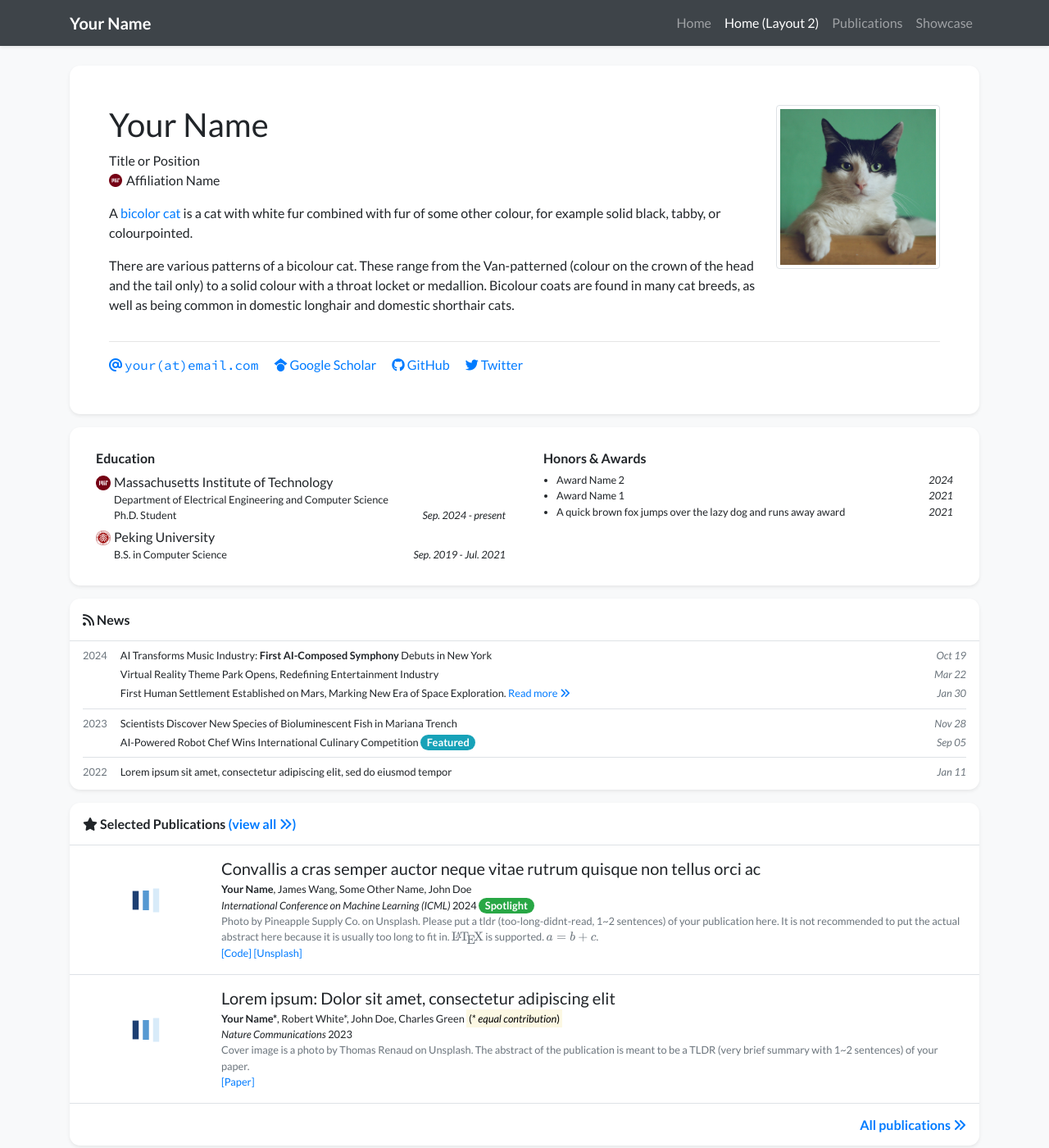
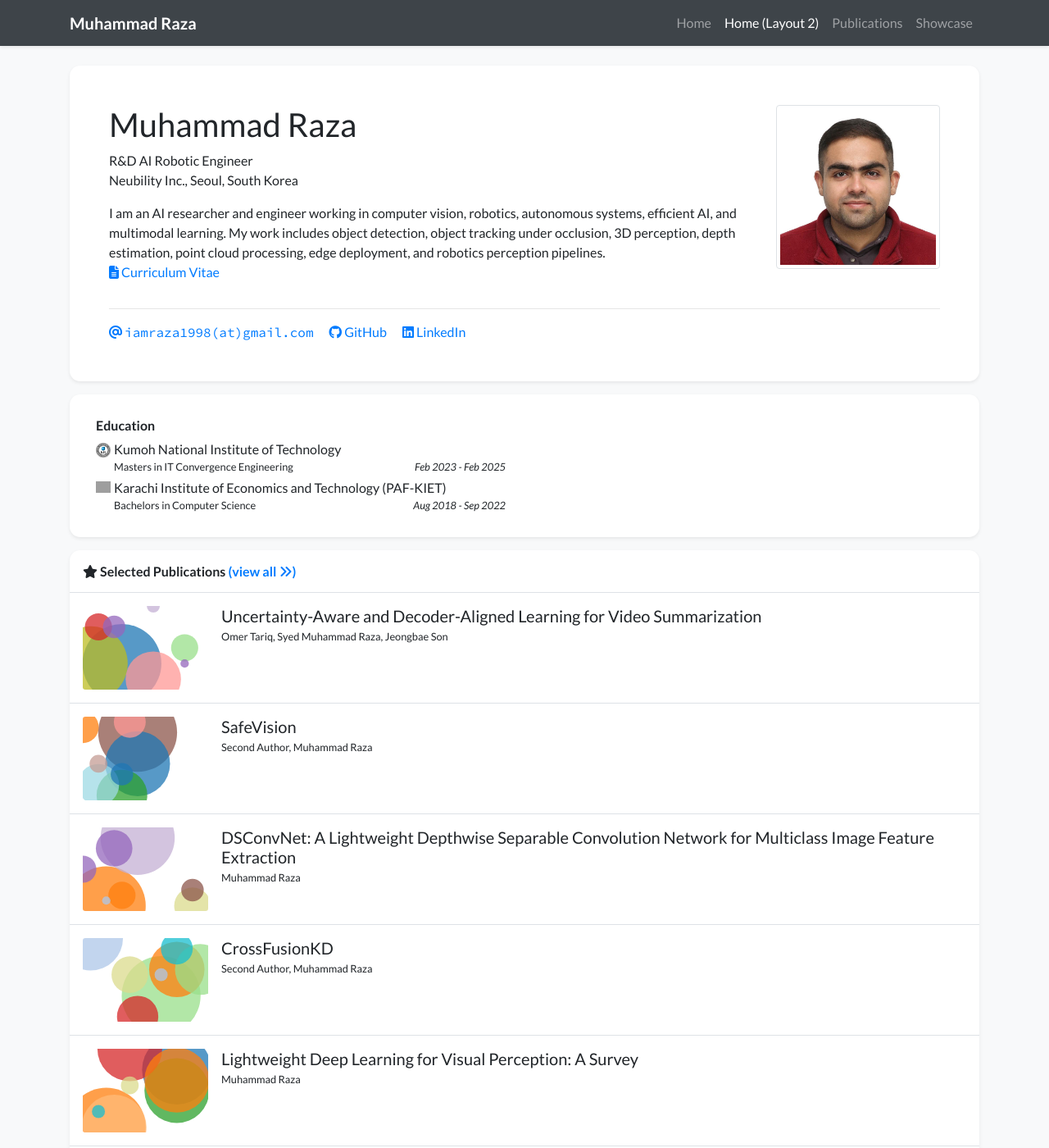
Before and after one commit to SMRaza1009/SMRaza1009.github.io, a Jekyll site: the page built from index_layout2.html, in a window 1280 px wide and 1400 px high. Shown: the whole window at 82% size. Built offline with Jekyll 4.4.1, drawn with Linux system fonts in a browser that asks for light colours; nearby versions of some CDN libraries; a style sheet for code colours, icons or effects is not loaded; some of the changed text lies outside the part shown; grey boxes are pictures that could not be loaded.

```diff
--- a/_config.yml
+++ b/_config.yml
@@ -1,40 +1,29 @@
-# Welcome to Jekyll!
-#
-# This config file is meant for settings that affect your whole blog, values
-# which you are expected to set up once and rarely edit after that. If you find
-# yourself editing this file very often, consider using Jekyll's data files
-# feature for the data you need to update frequently.
-#
-# For technical reasons, this file is *NOT* reloaded automatically when you use
-# 'bundle exec jekyll serve'. If you change this file, please restart the server process.
+title: "Syed Muhammad Raza -  Scientist / AI Robotics Engineer"
+description: "Syed Muhammad Raza is an AI researcher and robotics engineer in Seoul, South Korea, working on computer vision, autonomous systems, multimodal learning, 3D perception, and efficient AI."
+url: "https://smraza1009.github.io"
+baseurl: ""
 
-# Site settings
-# These are used to personalize your new site. If you look in the HTML files,
-# you will see them accessed via {{ site.title }}, {{ site.email }}, and so on.
-# You can create any custom variable you would like, and they will be accessible
-# in the templates via {{ site.myvariable }}.
-baseurl: "/academic-homepage" # the subpath of your site, e.g. /blog
+markdown: kramdown
+timezone: Asia/Seoul
 
-# Build settings
-markdown: kramdown
 plugins:
   - jekyll-email-protect
+  - jekyll-seo-tag
 
-# Exclude from processing.
-# The following items will not be processed, by default. Create a custom list
-# to override the default setting.
-# exclude:
-#   - Gemfile
-#   - Gemfile.lock
-#   - node_modules
-#   - vendor/bundle/
-#   - vendor/cache/
-#   - vendor/gems/
-#   - vendor/ruby/
-
-# timezone: Asia/Shanghai
+author:
+  name: "Syed Muhammad Raza"
+  url: "https://smraza1009.github.io"
 
 collections:
-  - publications
-  - news
-  - showcase
+  publications:
+    output: true
+  news:
+    output: true
+  showcase:
+    output: true
+
+defaults:
+  - scope:
+      path: ""
+    values:
+      seo_description_max_words: 50
--- a/_data/profile.yml
+++ b/_data/profile.yml
@@ -1,61 +1,40 @@
-primary_name: "Your Name"
+primary_name: "Muhammad Raza"
 secondary_name: ""
-navbar_name: "Your Name"
+navbar_name: "Muhammad Raza"
 
 positions:
-- name: Title or Position
-- name: Affiliation Name
-  logo: /assets/images/badges/MIT_Social_circle.png  # Logo is optional
+  - name: "R&D AI Robotic Engineer"
+  - name: "Neubility Inc., Seoul, South Korea"
 
-
-email: "your@email.com"
-# cv_link: link-to-your-cv-file
-gscholar: xFmQpf4AAAAJ  # This is an example, replace it with your own Google Scholar ID
-github: your_github_id
-twitter: your_twitter_id  # Do not include the '@' symbol
-# wechat_qrcode: /assets/images/etc/wechat.jpg
-# wechat_prompt: >-
-#   Please tell me your <strong>name</strong> and <strong>affiliation</strong> (current or past) when adding my wechat. Thanks!
-# linkedin: your-linked-in-id
-# orcid: 0000-0000-0000-0000
+email: "iamraza1998@gmail.com"
+github: "SMRaza1009"
+linkedin: ""
+cv_link: "/assets/cv/Muhammad_Raza_CV.pdf"
 
 short_bio_text_justify: false
 short_bio: >-
-  <p>
-    A <a href="https://en.wikipedia.org/wiki/Bicolor_cat" target="_blank">bicolor cat</a> is a cat with white fur combined with fur of some other colour, for example solid black, tabby, or colourpointed.
-  </p>
-  <p>
-    There are various patterns of a bicolour cat. These range from the Van-patterned (colour on the crown of the head
-    and the tail only) to a solid colour with a throat locket or medallion. Bicolour coats are found in many cat breeds,
-    as well as being common in domestic longhair and domestic shorthair cats.
-  </p>
+  I am an AI researcher and engineer working in computer vision, robotics,
+  autonomous systems, efficient AI, and multimodal learning. My work includes
+  object detection, object tracking under occlusion, 3D perception, depth estimation,
+  point cloud processing, edge deployment, and robotics perception pipelines.
 
-portrait_url: /assets/images/photos/portrait.jpg
-portrait_caption: >-
-  Photo by Manja Vitolic on Unsplash (this caption is optional, comment it out to disable).
+portrait_url: "/assets/images/photos/RAZA.jpeg"
+portrait_caption: "Portfolio photo"
 
 education:
-- name: Massachusetts Institute of Technology
-  logo: /assets/images/badges/MIT_Social_circle.png
-  position: >-
-    Department of Electrical Engineering and Computer Science <br/>
-    Ph.D. Student
-  date: Sep. 2024 - present
-- name: Peking University
-  logo: /assets/images/badges/PKU_red.png
-  position: B.S. in Computer Science
-  date: Sep. 2019 - Jul. 2021
+  - name: "Kumoh National Institute of Technology"
+    logo: "/assets/images/badges/KIT_logo.jpg"
+    position: "Masters in IT Convergence Engineering"
+    date: "Feb 2023 - Feb 2025"
+  - name: "Karachi Institute of Economics and Technology (PAF-KIET)"
+    logo: "/assets/images/badges/paf-kiet-logo.png"
+    position: "Bachelors in Computer Science"
+    date: "Aug 2018 - Sep 2022"
 
-# experience:
-# - name: Peking University
-#   logo: /assets/images/badges/PKU_red.png
-#   position: Research Intern
-#   date: Sep. 2019 - Jul. 2021
-
-awards:
-- name: Award Name 2
-  date: 2024
-- name: Award Name 1
-  date: 2021
-- name: A quick brown fox jumps over the lazy dog and runs away award
-  date: 2021
+publications:
+  - name: "Neurocomputing paper accepted"
+    date: "2025"
+  - name: "IEEE Access paper accepted"
+    date: "2025"
+  - name: "ICUFN paper accepted"
+    date: "2024"
--- a/_layouts/default.html
+++ b/_layouts/default.html
@@ -2,6 +2,7 @@
 <html lang="en">
 <!-- Template: https://github.com/luost26/academic-homepage -->
 <head>
+  <link rel="icon" type="image/png" href="{{ '/assets/images/favicon.png' | relative_url }}">
     <meta charset="utf-8">
     <meta name="viewport" content="width=device-width, initial-scale=1, shrink-to-fit=no">
     <title>{{ page.title }} - {{ site.data.profile.navbar_name }}</title>
```
Also changed, not shown: _data/display.yml (+3 -5 lines), _publications/2024-04-01-uxv-swarm.md (added, +12 -0 lines), _publications/2025-08-01-lightweight-deep-learning-survey.md (added, +12 -0 lines), _publications/2025-11-01-crossfusionkd.md (added, +13 -0 lines), _publications/2025-12-01-dsconvnet.md (added, +12 -0 lines), _publications/2025-12-01-safevision.md (added, +13 -0 lines), _publications/2026-01-01-vastsum-ijcnn.md (added, +14 -0 lines), _showcase/2025-01-01-pivo-sports-tracking.md (added, +12 -0 lines), _showcase/2025-02-01-avatar-generation.md (added, +12 -0 lines), _showcase/2025-10-01-autolabeling.md (added, +12 -0 lines), assets/images/badges/KIT_logo.jpg (added), assets/images/photos/RAZA.jpeg (added), 3 other files.
